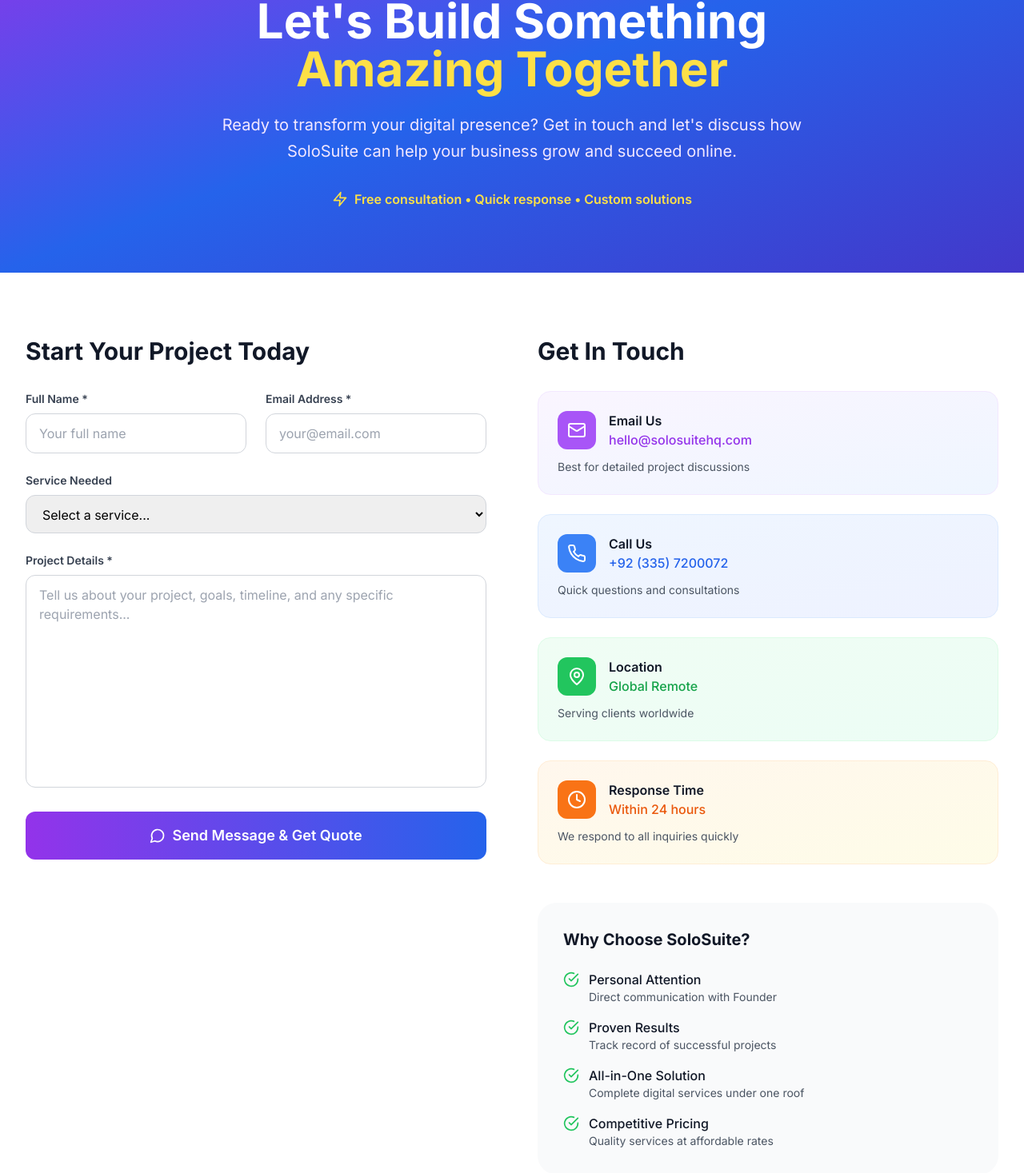
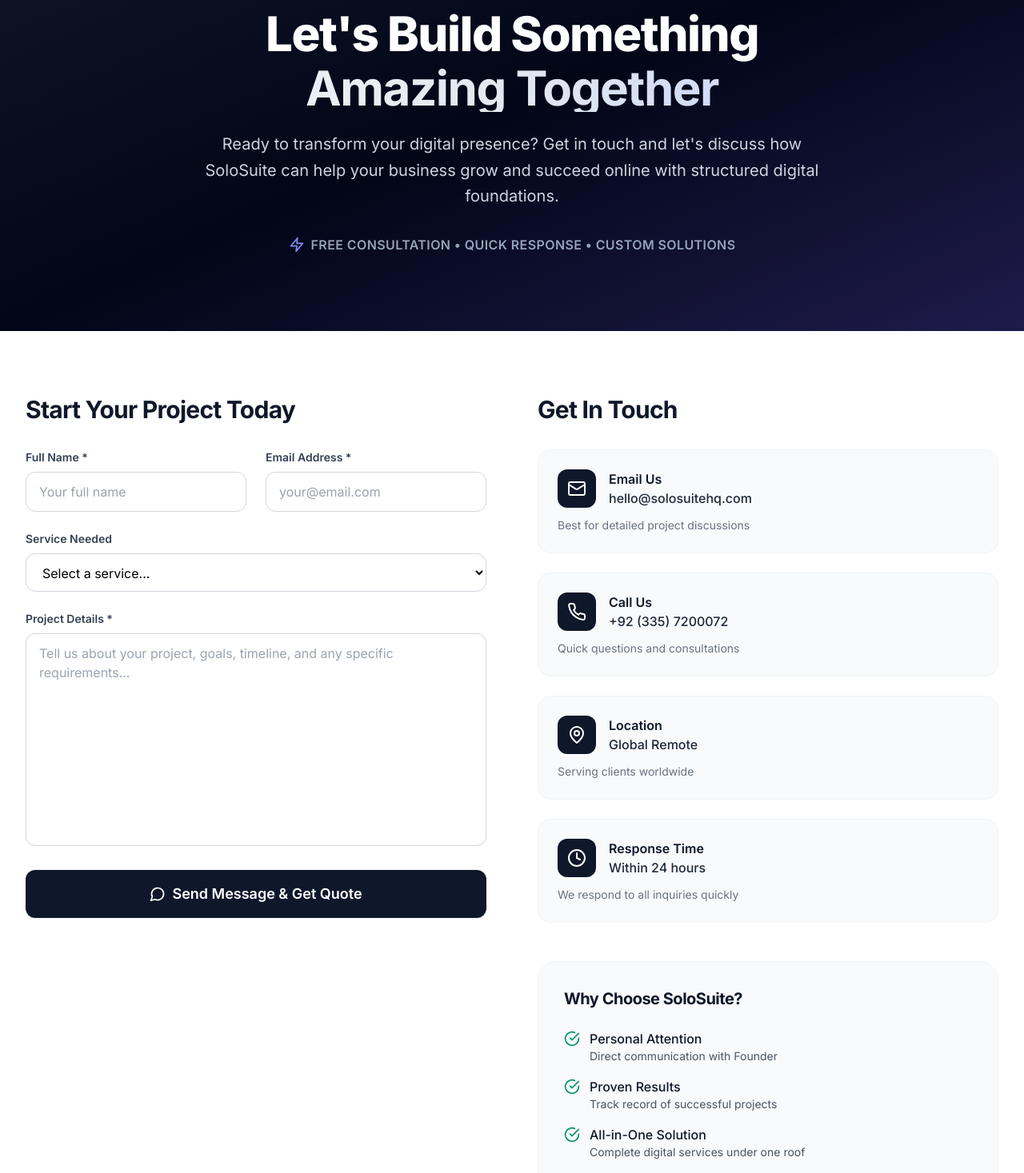
Before and after one commit to MalaikaJahangir/solosuite, a React (Vite) app: page /contact in a window 1280 px wide. Shown: the part 132-1599 px from the top of the page at 80% size. Built offline with nearby package versions, Linux system fonts and the light colour scheme.

Commit message:
Refactor Contact page styles and content
Updated styles and text for the Contact page to enhance visual appeal and clarity.

```diff
--- a/src/pages/Contact.tsx
+++ b/src/pages/Contact.tsx
@@ -52,18 +52,20 @@
       <Header />
 
       {/* Hero Section */}
-      <section className="pt-32 pb-20 px-4 sm:px-6 lg:px-8 bg-gradient-to-br from-purple-600 via-blue-600 to-indigo-700">
+      <section className="pt-36 pb-24 px-4 sm:px-6 lg:px-8 bg-gradient-to-br from-slate-900 via-slate-950 to-indigo-950 text-white">
         <div className="max-w-4xl mx-auto text-center">
-          <h1 className="text-4xl sm:text-6xl font-bold text-white mb-6">
+          <h1 className="text-4xl sm:text-6xl font-extrabold mb-6 tracking-tight leading-[1.15]">
             Let's Build Something
-            <span className="block text-yellow-300">Amazing Together</span>
+            <span className="block bg-gradient-to-r from-slate-100 via-slate-200 to-indigo-200 bg-clip-text text-transparent mt-2 font-bold">
+              Amazing Together
+            </span>
           </h1>
-          <p className="text-xl text-purple-100 mb-8 max-w-3xl mx-auto leading-relaxed">
-            Ready to transform your digital presence? Get in touch and let's discuss how SoloSuite can help your business grow and succeed online.
+          <p className="text-xl text-slate-300 mb-8 max-w-3xl mx-auto leading-relaxed">
+            Ready to transform your digital presence? Get in touch and let's discuss how SoloSuite can help your business grow and succeed online with structured digital foundations.
           </p>
-          <div className="flex items-center justify-center gap-2 text-yellow-300">
-            <Zap className="w-5 h-5" />
-            <span className="font-semibold">Free consultation • Quick response • Custom solutions</span>
+          <div className="flex items-center justify-center gap-2 text-slate-400">
+            <Zap className="w-5 h-5 text-indigo-400" />
+            <span className="font-semibold text-sm sm:text-base tracking-wide uppercase">Free consultation • Quick response • Custom solutions</span>
           </div>
         </div>
       </section>
@@ -75,7 +77,7 @@
 
             {/* Contact Form */}
             <div>
-              <h2 className="text-3xl font-bold text-gray-900 mb-8">
+              <h2 className="text-3xl font-bold text-slate-900 mb-8 tracking-tight">
                 Start Your Project Today
               </h2>
 
@@ -87,38 +89,38 @@
               >
                 <div className="grid md:grid-cols-2 gap-6">
                   <div>
-                    <label className="block text-sm font-semibold text-gray-700 mb-2">
+                    <label className="block text-sm font-semibold text-slate-700 mb-2">
                       Full Name *
                     </label>
                     <input
                       type="text"
                       name="name"
                       required
-                      className="w-full px-4 py-3 border border-gray-300 rounded-xl focus:ring-2 focus:ring-purple-500 focus:border-transparent outline-none transition-all duration-300"
+                      className="w-full px-4 py-3 border border-gray-300 rounded-xl focus:ring-2 focus:ring-slate-900 focus:border-transparent outline-none transition-all duration-300"
                       placeholder="Your full name"
                     />
                   </div>
                   <div>
-                    <label className="block text-sm font-semibold text-gray-700 mb-2">
+                    <label className="block text-sm font-semibold text-slate-700 mb-2">
                       Email Address *
                     </label>
                     <input
                       type="email"
                       name="email"
                       required
-                      className="w-full px-4 py-3 border border-gray-300 rounded-xl focus:ring-2 focus:ring-purple-500 focus:border-transparent outline-none transition-all duration-300"
+                      className="w-full px-4 py-3 border border-gray-300 rounded-xl focus:ring-2 focus:ring-slate-900 focus:border-transparent outline-none transition-all duration-300"
                       placeholder="your@email.com"
                     />
                   </div>
                 </div>
 
                 <div>
-                  <label className="block text-sm font-semibold text-gray-700 mb-2">
+                  <label className="block text-sm font-semibold text-slate-700 mb-2">
                     Service Needed
                   </label>
                   <select
                     name="service"
-                    className="w-full px-4 py-3 border border-gray-300 rounded-xl focus:ring-2 focus:ring-purple-500 focus:border-transparent outline-none transition-all duration-300"
+                    className="w-full px-4 py-3 border border-gray-300 rounded-xl focus:ring-2 focus:ring-slate-900 focus:border-transparent outline-none transition-all duration-300 bg-white"
                   >
                     <option value="">Select a service...</option>
                     <option value="digital-infrastructure">Digital Infrastructure</option>
@@ -132,14 +134,14 @@
                 </div>
 
                 <div>
-                  <label className="block text-sm font-semibold text-gray-700 mb-2">
+                  <label className="block text-sm font-semibold text-slate-700 mb-2">
                     Project Details *
                   </label>
                   <textarea
                     name="message"
                     required
                     rows={10}
-                    className="w-full px-4 py-3 border border-gray-300 rounded-xl focus:ring-2 focus:ring-purple-500 focus:border-transparent outline-none transition-all duration-300 resize-none"
+                    className="w-full px-4 py-3 border border-gray-300 rounded-xl focus:ring-2 focus:ring-slate-900 focus:border-transparent outline-none transition-all duration-300 resize-none"
                     placeholder="Tell us about your project, goals, timeline, and any specific requirements..."
                   ></textarea>
                 </div>
@@ -147,7 +149,7 @@
                 <button
                   type="submit"
                   disabled={isSubmitting}
-                  className={`w-full bg-gradient-to-r from-purple-600 to-blue-600 text-white py-4 rounded-xl text-lg font-semibold hover:shadow-xl transition-all duration-300 transform hover:-translate-y-1 flex items-center justify-center gap-2 ${isSubmitting ? "opacity-70 cursor-not-allowed" : ""}`}
+                  className={`w-full bg-slate-900 text-white py-4 rounded-xl text-lg font-semibold hover:bg-slate-800 transition-all duration-300 flex items-center justify-center gap-2 shadow-sm ${isSubmitting ? "opacity-70 cursor-not-allowed" : ""}`}
                 >
                   <MessageCircle className="w-5 h-5" />
                   {isSubmitting ? "Sending..." : "Send Message & Get Quote"}
@@ -158,93 +160,93 @@
 
             {/* Contact Information */}
             <div>
-              <h2 className="text-3xl font-bold text-gray-900 mb-8">
+              <h2 className="text-3xl font-bold text-slate-900 mb-8 tracking-tight">
                 Get In Touch
               </h2>
 
               <div className="space-y-6 mb-12">
-                <div className="bg-gradient-to-br from-purple-50 to-blue-50 p-6 rounded-2xl border border-purple-100">
+                <div className="bg-slate-50 p-6 rounded-2xl border border-slate-100">
                   <div className="flex items-center gap-4 mb-3">
-                    <div className="w-12 h-12 bg-purple-500 rounded-xl flex items-center justify-center">
+                    <div className="w-12 h-12 bg-slate-900 rounded-xl flex items-center justify-center">
                       <Mail className="w-6 h-6 text-white" />
                     </div>
                     <div>
-                      <h3 className="font-semibold text-gray-900">Email Us</h3>
-                      <p className="text-purple-600 font-medium">hello@solosuitehq.com</p>
+                      <h3 className="font-semibold text-slate-900">Email Us</h3>
+                      <p className="text-slate-800 font-medium">hello@solosuitehq.com</p>
                     </div>
                   </div>
-                  <p className="text-gray-600 text-sm">Best for detailed project discussions</p>
+                  <p className="text-gray-500 text-sm">Best for detailed project discussions</p>
                 </div>
 
-                <div className="bg-gradient-to-br from-blue-50 to-indigo-50 p-6 rounded-2xl border border-blue-100">
+                <div className="bg-slate-50 p-6 rounded-2xl border border-slate-100">
                   <div className="flex items-center gap-4 mb-3">
-                    <div className="w-12 h-12 bg-blue-500 rounded-xl flex items-center justify-center">
+                    <div className="w-12 h-12 bg-slate-900 rounded-xl flex items-center justify-center">
                       <Phone className="w-6 h-6 text-white" />
                     </div>
                     <div>
-                      <h3 className="font-semibold text-gray-900">Call Us</h3>
-                      <p className="text-blue-600 font-medium">+92 (335) 7200072</p>
+                      <h3 className="font-semibold text-slate-900">Call Us</h3>
+                      <p className="text-slate-800 font-medium">+92 (335) 7200072</p>
                     </div>
                   </div>
-                  <p className="text-gray-600 text-sm">Quick questions and consultations</p>
+                  <p className="text-gray-500 text-sm">Quick questions and consultations</p>
                 </div>
 
-                <div className="bg-gradient-to-br from-green-50 to-emerald-50 p-6 rounded-2xl border border-green-100">
+                <div className="bg-slate-50 p-6 rounded-2xl border border-slate-100">
                   <div className="flex items-center gap-4 mb-3">
-                    <div className="w-12 h-12 bg-green-500 rounded-xl flex items-center justify-center">
+                    <div className="w-12 h-12 bg-slate-900 rounded-xl flex items-center justify-center">
                       <MapPin className="w-6 h-6 text-white" />
                     </div>
                     <div>
-                      <h3 className="font-semibold text-gray-900">Location</h3>
-                      <p className="text-green-600 font-medium">Global Remote</p>
+                      <h3 className="font-semibold text-slate-900">Location</h3>
+                      <p className="text-slate-800 font-medium">Global Remote</p>
                     </div>
                   </div>
-                  <p className="text-gray-600 text-sm">Serving clients worldwide</p>
+                  <p className="text-gray-500 text-sm">Serving clients worldwide</p>
                 </div>
 
-                <div className="bg-gradient-to-br from-orange-50 to-yellow-50 p-6 rounded-2xl border border-orange-100">
+                <div className="bg-slate-50 p-6 rounded-2xl border border-slate-100">
                   <div className="flex items-center gap-4 mb-3">
-                    <div className="w-12 h-12 bg-orange-500 rounded-xl flex items-center justify-center">
+                    <div className="w-12 h-12 bg-slate-900 rounded-xl flex items-center justify-center">
                       <Clock className="w-6 h-6 text-white" />
                     </div>
                     <div>
-                      <h3 className="font-semibold text-gray-900">Response Time</h3>
-                      <p className="text-orange-600 font-medium">Within 24 hours</p>
+                      <h3 className="font-semibold text-slate-900">Response Time</h3>
+                      <p className="text-slate-800 font-medium">Within 24 hours</p>
                     </div>
                   </div>
-                  <p className="text-gray-600 text-sm">We respond to all inquiries quickly</p>
+                  <p className="text-gray-500 text-sm">We respond to all inquiries quickly</p>
                 </div>
               </div>
 
               {/* Why Choose SoloSuite */}
-              <div className="bg-gray-50 p-8 rounded-3xl">
-                <h3 className="text-xl font-bold text-gray-900 mb-6">Why Choose SoloSuite?</h3>
+              <div className="bg-slate-50 p-8 rounded-3xl border border-slate-100">
+                <h3 className="text-xl font-bold text-slate-900 mb-6 tracking-tight">Why Choose SoloSuite?</h3>
                 <div className="space-y-4">
                   <div className="flex items-start gap-3">
-                    <CheckCircle className="w-5 h-5 text-green-500 flex-shrink-0 mt-0.5" />
+                    <CheckCircle className="w-5 h-5 text-emerald-600 flex-shrink-0 mt-0.5" />
                     <div>
-                      <p className="font-medium text-gray-900">Personal Attention</p>
+                      <p className="font-medium text-slate-900">Personal Attention</p>
                       <p className="text-sm text-gray-600">Direct communication with Founder</p>
                     </div>
                   </div>
                   <div className="flex items-start gap-3">
-                    <CheckCircle className="w-5 h-5 text-green-500 flex-shrink-0 mt-0.5" />
+                    <CheckCircle className="w-5 h-5 text-emerald-600 flex-shrink-0 mt-0.5" />
                     <div>
-                      <p className="font-medium text-gray-900">Proven Results</p>
+                      <p className="font-medium text-slate-900">Proven Results</p>
                       <p className="text-sm text-gray-600">Track record of successful projects</p>
                     </div>
                   </div>
                   <div className="flex items-start gap-3">
-                    <CheckCircle className="w-5 h-5 text-green-500 flex-shrink-0 mt-0.5" />
+                    <CheckCircle className="w-5 h-5 text-emerald-600 flex-shrink-0 mt-0.5" />
                     <div>
-                      <p className="font-medium text-gray-900">All-in-One Solution</p>
+                      <p className="font-medium text-slate-900">All-in-One Solution</p>
                       <p className="text-sm text-gray-600">Complete digital services under one roof</p>
                     </div>
                   </div>
                   <div className="flex items-start gap-3">
-                    <CheckCircle className="w-5 h-5 text-green-500 flex-shrink-0 mt-0.5" />
+                    <CheckCircle className="w-5 h-5 text-emerald-600 flex-shrink-0 mt-0.5" />
                     <div>
-                      <p className="font-medium text-gray-900">Competitive Pricing</p>
+                      <p className="font-medium text-slate-900">Competitive Pricing</p>
                       <p className="text-sm text-gray-600">Quality services at affordable rates</p>
                     </div>
                   </div>
@@ -256,10 +258,10 @@
       </section>
 
       {/* FAQ Section */}
-      <section className="py-20 bg-gray-50">
+      <section className="py-20 bg-slate-50 border-t border-b border-slate-100">
         <div className="max-w-4xl mx-auto px-4 sm:px-6 lg:px-8">
           <div className="text-center mb-16">
-            <h2 className="text-4xl font-bold text-gray-900 mb-4">
+            <h2 className="text-4xl font-bold text-slate-900 mb-4 tracking-tight">
               Frequently Asked Questions
             </h2>
             <p className="text-xl text-gray-600">
@@ -297,11 +299,11 @@
               <div key={index} className="bg-white rounded-2xl shadow-sm border border-gray-100 overflow-hidden">
                 <button
                   onClick={() => toggleFAQ(index)}
-                  className="w-full p-6 text-left flex justify-between items-center hover:bg-gray-50 transition-colors duration-200"
+                  className="w-full p-6 text-left flex justify-between items-center hover:bg-slate-50 transition-colors duration-200"
                 >
-                  <h3 className="text-lg font-semibold text-gray-900 pr-4">{faq.question}</h3>
+                  <h3 className="text-lg font-semibold text-slate-900 pr-4">{faq.question}</h3>
                   {openFAQ === index ? (
-                    <ChevronUp className="w-5 h-5 text-purple-600 flex-shrink-0" />
+                    <ChevronUp className="w-5 h-5 text-slate-800 flex-shrink-0" />
                   ) : (
                     <ChevronDown className="w-5 h-5 text-gray-400 flex-shrink-0" />
                   )}
@@ -319,23 +321,23 @@
       </section>
 
       {/* Final CTA */}
-      <section className="py-20 bg-gradient-to-br from-gray-900 to-black text-white">
+      <section className="py-20 bg-gradient-to-br from-slate-950 to-black text-white">
         <div className="max-w-4xl mx-auto px-4 sm:px-6 lg:px-8 text-center">
-          <h2 className="text-4xl font-bold mb-6">
+          <h2 className="text-4xl font-bold mb-6 tracking-tight">
             Ready to Transform Your Business?
           </h2>
-          <p className="text-xl text-gray-300 mb-8">
+          <p className="text-xl text-slate-300 mb-8">
             Join hundreds of successful businesses who've chosen SoloSuite for their digital growth
           </p>
           <div className="flex items-center justify-center gap-1 mb-8">
             {[...Array(5)].map((_, i) => (
-              <Star key={i} className="w-6 h-6 text-yellow-400 fill-current" />
+              <Star key={i} className="w-6 h-6 text-amber-500 fill-current" />
             ))}
-            <span className="ml-2 text-gray-300">4.9/5 from 200+ clients</span>
+            <span className="ml-2 text-slate-300">4.9/5 from 200+ clients</span>
           </div>
           <button
             onClick={() => window.scrollTo({ top: 0, behavior: 'smooth' })}
-            className="bg-gradient-to-r from-purple-600 to-blue-600 text-white px-8 py-4 rounded-xl text-lg font-semibold hover:shadow-xl transition-all duration-300 transform hover:-translate-y-1 inline-flex items-center gap-2"
+            className="bg-white text-slate-900 px-8 py-4 rounded-xl text-lg font-semibold hover:bg-slate-100 transition-colors inline-flex items-center gap-2 shadow-md"
           >
             <ArrowRight className="w-5 h-5" />
             Start Your Project Now
```
